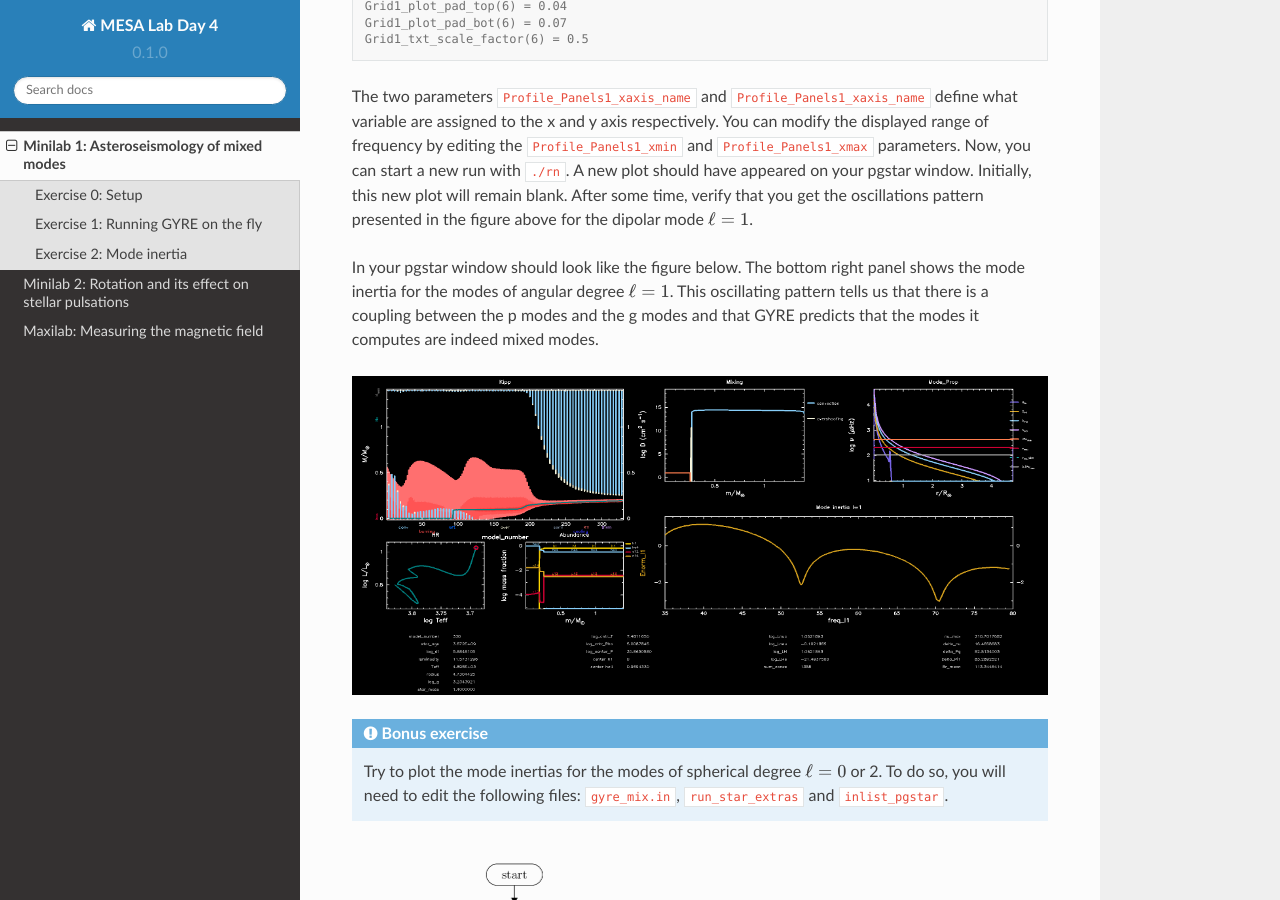
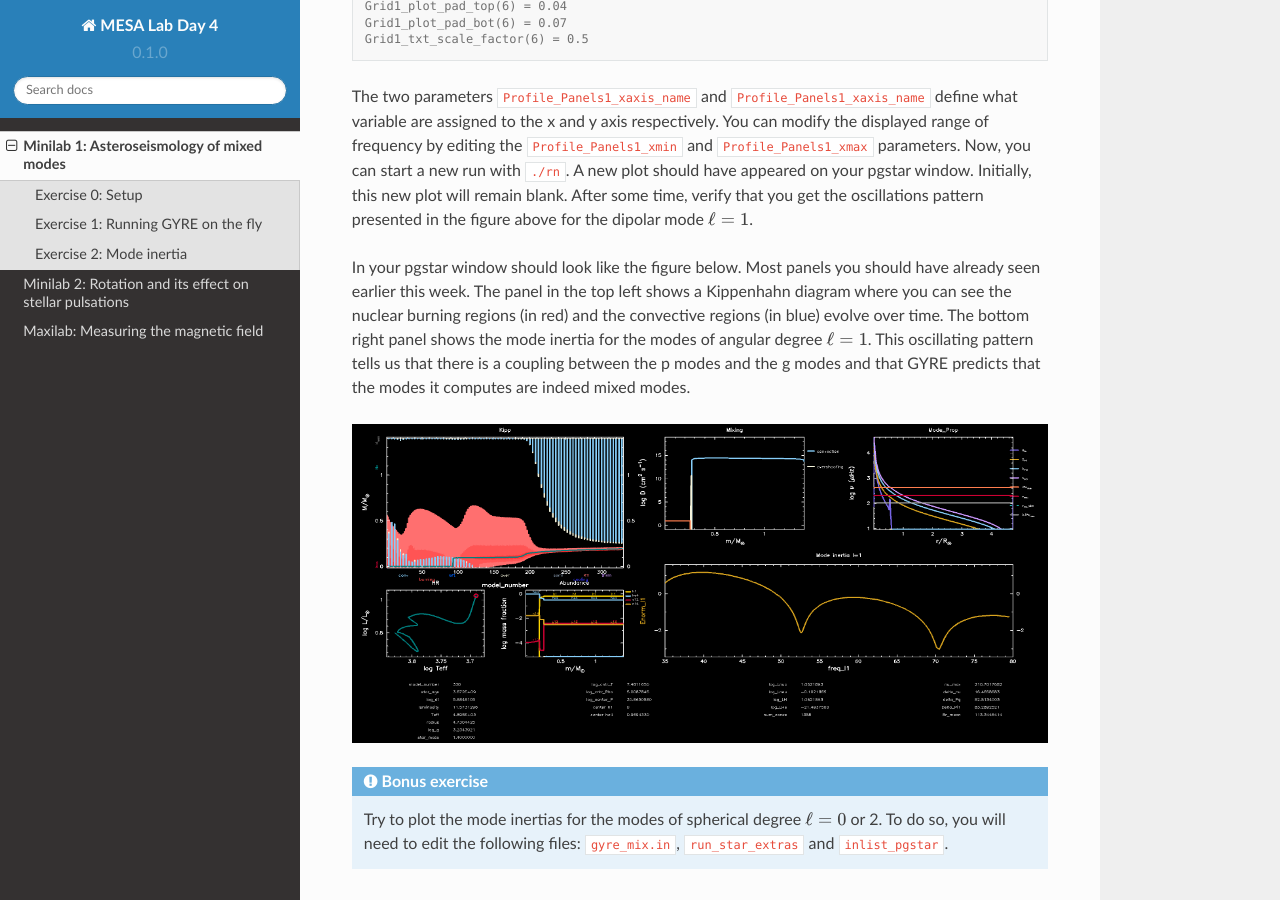
Before and after one commit to mesa-summer-school-2023/mesa-school-bugnet, a Sphinx documentation site: the page built from docs/minilab1.rst, in a window 1280 px wide and 900 px high, scrolled down 6623 px. Built offline with Sphinx 7.4.7 and the Read the Docs theme 2.0.0, drawn with Linux system fonts in a browser that asks for light colours.

Commit message:
Update minilab1.rst

```diff
--- a/docs/minilab1.rst
+++ b/docs/minilab1.rst
@@ -259,7 +259,7 @@
 The two parameters ``Profile_Panels1_xaxis_name`` and ``Profile_Panels1_xaxis_name`` define what variable are assigned to the x and y axis respectively. You can modify the displayed range of frequency by editing the ``Profile_Panels1_xmin`` and ``Profile_Panels1_xmax`` parameters.
 Now, you can start a new run with ``./rn``. A new plot should have appeared on your pgstar window. Initially, this new plot will remain blank. After some time, verify that you get the oscillations pattern presented in the figure above for the dipolar mode :math:`\ell = 1`.
 
-In your pgstar window should look like the figure below. The bottom right panel shows the mode inertia for the modes of angular degree :math:`\ell = 1`. This oscillating pattern tells us that there is a coupling between the p modes and the g modes and that GYRE predicts that the modes it computes are indeed mixed modes.
+In your pgstar window should look like the figure below. Most panels you should have already seen earlier this week. The panel in the top left shows a Kippenhahn diagram where you can see the nuclear burning regions (in red) and the convective regions (in blue) evolve over time. The bottom right panel shows the mode inertia for the modes of angular degree :math:`\ell = 1`. This oscillating pattern tells us that there is a coupling between the p modes and the g modes and that GYRE predicts that the modes it computes are indeed mixed modes.
 
 .. image:: grid_000330.png
    :alt: PGplot_mode_inertia
```
